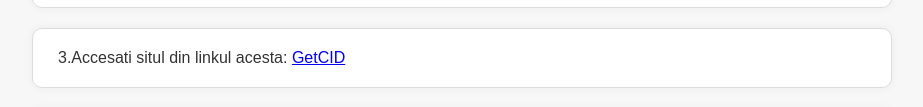
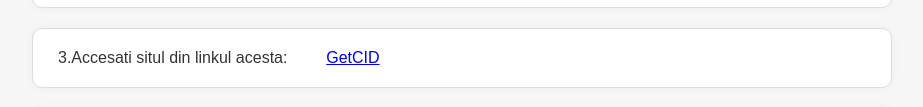
Before and after one commit to NaghiBogdan109/Instructiuni, a plain HTML site: page html/office/office-2019-pro-plus.html in a window 1280 px wide. Shown: the part 3635-3742 px from the top of the page, without its empty margins (178-1101 px from the left). Drawn offline with Linux system fonts and the light colour scheme.

Commit message:
Update office-2019-pro-plus.html

```diff
--- a/html/office/office-2019-pro-plus.html
+++ b/html/office/office-2019-pro-plus.html
@@ -94,7 +94,8 @@
   </div>
 
     <div class="pas">
-    <p data-i18n="pas3OffPhone">3.Accesati situl din linkul acesta: <a href="https://getcid.us/" target="_blank">GetCID</a></p>
+    <p data-i18n="pas3OffPhone">3.Accesati situl din linkul acesta: </p>
+      <a style="margin-right:60.2%" href="https://getcid.us/" target="_blank">GetCID</a>
 
   </div>
 
@@ -112,6 +113,7 @@
     <p data-i18n="pas6OffPhone">6.Gata acuma instroduceti ID-ul primit in fereastra de activare telefonica, iar produsul se va activa.</p>
     <img src="../../images/offphone-pas2.jpg" alt="Actualizare și Securitate" />
   </div>
+
 </div>
 
   <script src="../../js/include-header.js"></script>
```
